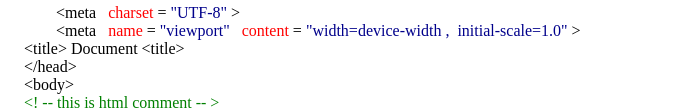
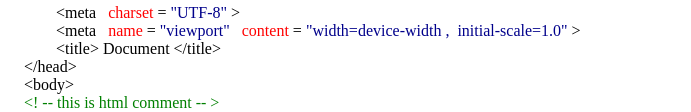
Before and after one commit to diksha620/full_stack, a plain HTML site: page Practical3.html in a window 1280 px wide. Shown: the part 164-276 px from the top of the page, without its empty margins (0-691 px from the left). Drawn offline with Linux system fonts and the light colour scheme.

Commit message:
changes occur

```diff
--- a/Practical3.html
+++ b/Practical3.html
@@ -35,9 +35,9 @@
     <span style="color:darkblue;">"width=device-width ,&ensp;initial-scale=1.0"</span>
     <span style="color:black;">&gt;</span>
     <br>
-    <span style="color: black;">&emsp;&lt;title&gt;</span>
+    <span style="color: black;">&emsp;&emsp;&emsp;&lt;title&gt;</span>
     <span style="color: black;">Document</span>
-    <span style="color: black;">&lt;title&gt;</span>
+    <span style="color: black;">&lt;/title&gt;</span>
 
     <br>
     <span style="color: black;">&emsp;&lt;/head&gt;</span>
```
Also changed, not shown: Practical4.html (+0 -1 lines).
